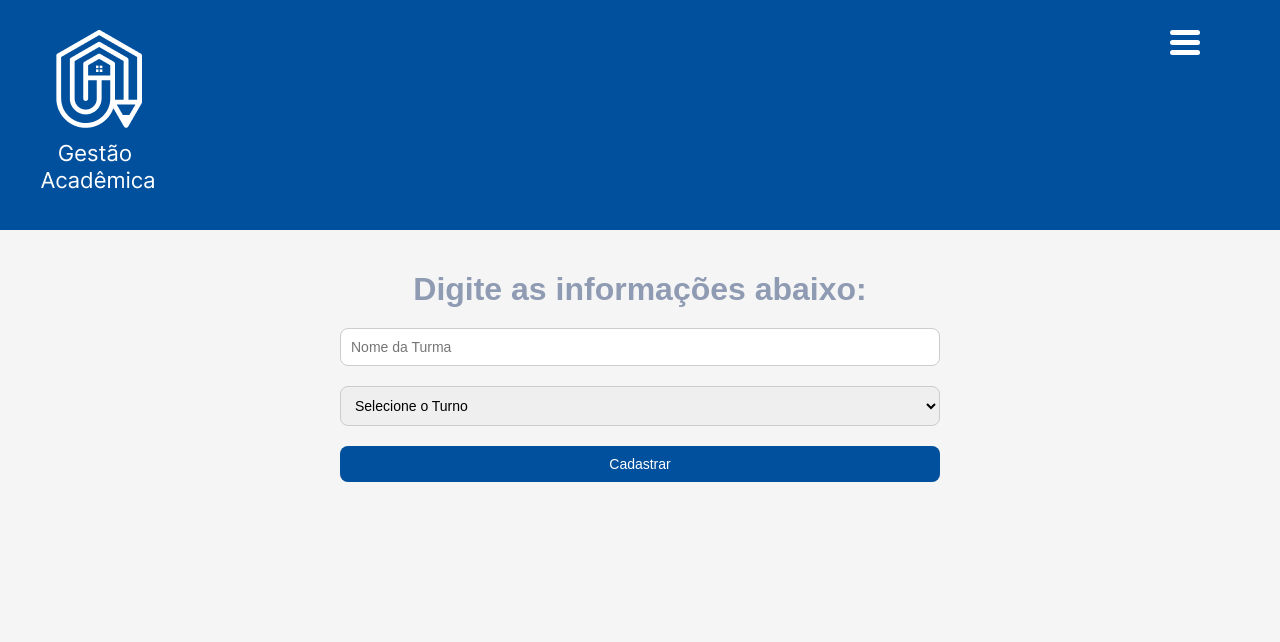
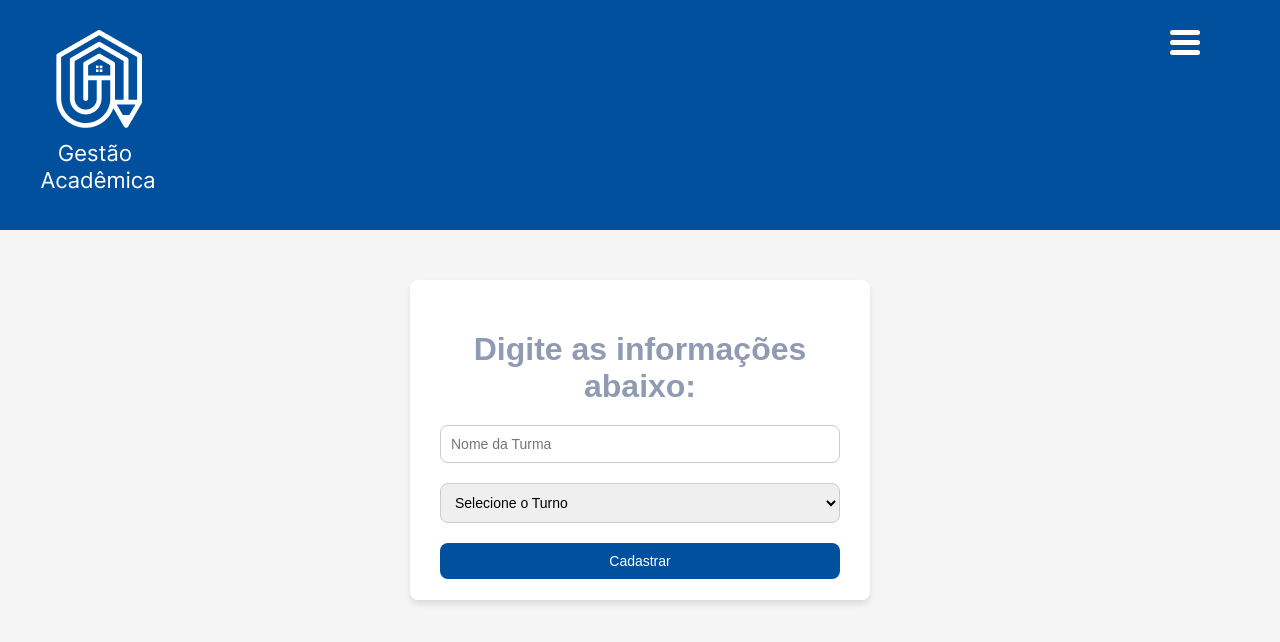
Before and after one commit to PSMFigueiredo/ensalamento-web, a React (Vite) app: page /teachers in a window 1280 px wide. Shown: the top 642 px of the page. Built offline with nearby package versions, Linux system fonts and the light colour scheme; sample sign-in values are in the browser's storage.

Commit message:
[mauricio] - Updates Front

```diff
--- a/src/Pages/RegisterProfessor.tsx
+++ b/src/Pages/RegisterProfessor.tsx
@@ -1,10 +1,11 @@
 import React, { useState } from "react";
 import styled from "styled-components";
 import api from "../services/api.ts";
+import Header from "../components/Header.tsx";
 
 const ProfessorRegister: React.FC = () => {
     const [name, setName] = useState("");
-    const [matricula , setMatricula] = useState("");
+    const [matricula, setMatricula] = useState("");
     const [cargaHoraria, setCargaHoraria] = useState("");
     const [error, setError] = useState("");
     const [success, setSuccess] = useState(false);
@@ -14,16 +15,16 @@ const ProfessorRegister: React.FC = () => {
         setError("");
         setSuccess(false);
 
-       try  {
+        try {
             const response = await api.post("/professors", {
                 nome: name,
                 matricula: matricula,
-               cargaHoraria: Number (cargaHoraria),
+                cargaHoraria: Number(cargaHoraria),
             });
 
             console.log("Professor cadastrado com sucesso:", response.data);
             setSuccess(true);
-       } catch (error:any) {
+        } catch (error: any) {
             console.error("Erro ao cadastrar professor:", error);
             setError(error.response?.data?.message || "Erro ao cadastrar professor.");
         }
@@ -31,6 +32,7 @@ const ProfessorRegister: React.FC = () => {
 
     return (
         <Container>
+            <Header />
             <Card>
                 <Title>Cadastrar Professor</Title>
                 <Form onSubmit={handleSubmit}>
@@ -69,6 +71,7 @@ const Container = styled.div`
 `;
 
 const Card = styled.div`
+    margin-top: 40px;
     background: #fff;
     padding: 30px;
     border-radius: 8px;
--- a/src/components/ClassRegistrationPage.tsx
+++ b/src/components/ClassRegistrationPage.tsx
@@ -36,6 +36,7 @@ const CadastroTurmaPage: React.FC = () => {
         <div>
             <Header />
             <div style={styles.container}>
+                <div style={styles.card}>
                     <h1 style={styles.title}>Digite as informações abaixo:</h1>
 
                     <div style={styles.filters}>
@@ -62,16 +63,27 @@ const CadastroTurmaPage: React.FC = () => {
                     </div>
                 </div>
             </div>
+        </div>
     );
 };
 
 // Manter os estilos com 'as const' para corrigir problemas de tipagem.
 const styles = {
     container: {
-        padding: "20px",
-        maxWidth: "600px",
-        margin: "0 auto",
-        textAlign: "center" as const // Adicionando 'as const' para que o valor seja aceito como 'center', 'left', etc.
+        display: "flex",
+        justifyContent: "center",
+        alignItens: "center",
+        height: "40vh",
+        backgroundColor: "#f5f5f5",
+        marginTop: "280px",
+    },
+    card: {
+        background: "#fff",
+        padding: "30px",
+        borderRadius: "8px",
+        boxShadow: "0 4px 6px rgba(0, 0, 0, 0.1)",
+        width: "100%",
+        maxWidth: "400px",
     },
     title: {
         fontSize: "2rem",
--- a/src/components/DashboardPage.tsx
+++ b/src/components/DashboardPage.tsx
@@ -56,7 +56,7 @@ const DashboardPage: React.FC = () => {
 const styles = {
     container: {
         maxWidth: "900px",
-        margin: "50px auto",
+        margin: "250px auto",
         padding: "20px",
         textAlign: "center" as const,
     },
--- a/src/components/GridRegistrationPage.tsx
+++ b/src/components/GridRegistrationPage.tsx
@@ -104,12 +104,16 @@ const Container = styled.div`
   align-items: center;
   background-color: #f5f5f5;
   min-height: 100vh;
+  margin-top: 280px;
 `;
 
 const Content = styled.div`
-  width: 100%;
-  max-width: 500px;
-  padding: 30px;
+    background: #fff;
+    padding: 30px;
+    border-radius: 8px;
+    box-shadow: 0 4px 6px rgba(0, 0, 0, 0.1);
+    width: 100%;
+    max-width: 400px;
 `;
 
 const Title = styled.h1`
--- a/src/components/Header.tsx
+++ b/src/components/Header.tsx
@@ -25,10 +25,6 @@ const Header: React.FC = () => {
         }
     }, [location.pathname]);
 
-    const headerStyle = isLoginPage || location.pathname === "/register"
-        ? "fixed" // Usar fixed nas páginas de login e cadastro
-        : "sticky";
-
     const navigate = useNavigate();
 
     const handleHamburgerClick = () => {
@@ -42,7 +38,7 @@ const Header: React.FC = () => {
 
     return (
         <>
-            <HeaderContainer headerStyle={headerStyle}>
+            <HeaderContainer>
                 <Logo to="/">
                     <img src={logoImg} alt="Logo" />
                 </Logo>
@@ -73,22 +69,22 @@ const Header: React.FC = () => {
                     </>
                 )}
                 {!isAuthenticated && (
-                <RightLinks>
-                    <ForgotPassword href="/forgot-password">Esqueci a senha</ForgotPassword>
-                    <Register href="#" onClick={() => navigate("/register")}>|&nbsp;&nbsp;&nbsp;&nbsp;Cadastrar Usuário</Register>
-                </RightLinks>
-            )}
+                    <RightLinks>
+                        <ForgotPassword href="/forgot-password">Esqueci a senha</ForgotPassword>
+                        <Register href="#" onClick={() => navigate("/register")}>|&nbsp;&nbsp;&nbsp;&nbsp;Cadastrar Usuário</Register>
+                    </RightLinks>
+                )}
             </HeaderContainer>
         </>
     );
 };
 
-const HeaderContainer = styled.header<{ headerStyle: string }>`
+const HeaderContainer = styled.header`
     display: flex;
     justify-content: space-between;
     align-items: center;
     background-color: #00509E;
-    position: ${({ headerStyle }) => (headerStyle === "fixed" ? "fixed" : "sticky")}; /* Condição para fixed ou sticky */
+    position: fixed;
     top: 0;
     left: 0;
     width: 100vw;
```
Lines whose indentation alone changed are shown as unchanged.
